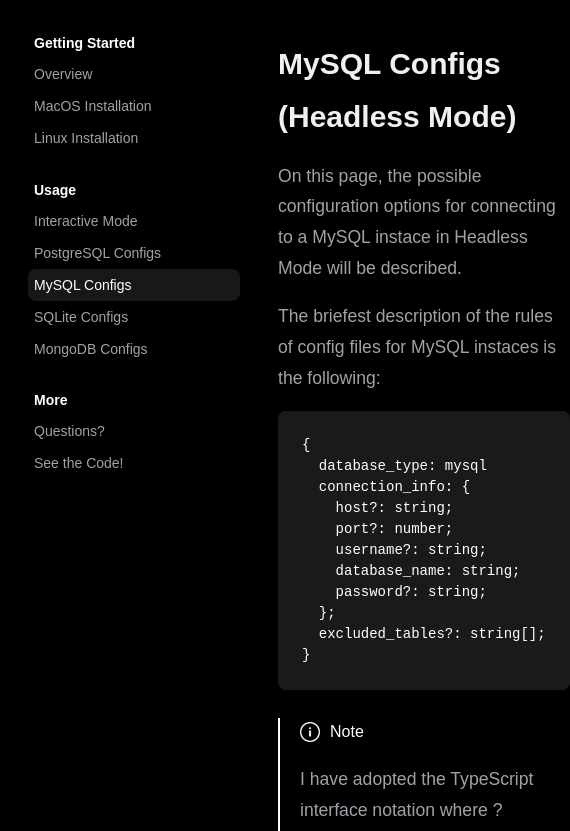
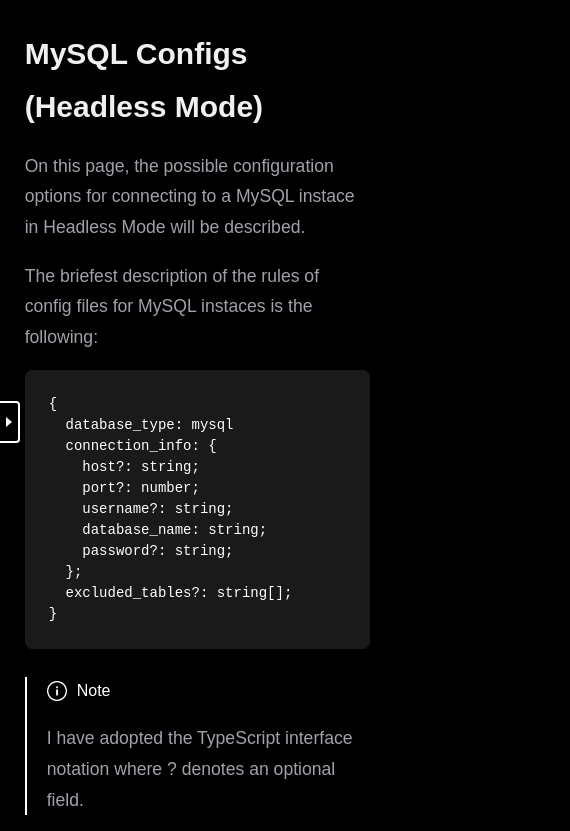
Before and after one commit to jamesdaniel3/auto-db-diagram-docs, a React (Vite) app in the folder frontend/: page /docs/usage/mysql in a window 390 px wide. Shown: the top 831 px of the page, 570 px wide, since content can reach past the window. Built offline with nearby package versions, Linux system fonts and the light colour scheme.

Commit message:
created collapsible navbar and updated some small styles

```diff
--- a/frontend/src/components/DocsNavbar.tsx
+++ b/frontend/src/components/DocsNavbar.tsx
@@ -1,10 +1,37 @@
 import { Link, useLocation } from "react-router-dom";
+import { useEffect, useState } from "react";
+
+import { NAVBAR_ITEMS, type NavLink } from "../constants/NavLinks";
+import arrow from "../assets/images/right-arrow.png";
 
 import "../styles/Navbar.css";
-import { NAVBAR_ITEMS, type NavLink } from "../constants/NavLinks";
 
 export default function DocsNavbar() {
   const location = useLocation();
+  const [isHidden, setIsHidden] = useState(true);
+
+  const handleActivatorClick = () => {
+    setIsHidden(false);
+  };
+
+  const handleCloseMenu = () => {
+    setIsHidden(true);
+  };
+
+  useEffect(() => {
+    if (!isHidden) {
+      // Menu is open - prevent body scroll
+      document.body.style.overflow = "hidden";
+    } else {
+      // Menu is closed - restore body scroll
+      document.body.style.overflow = "unset";
+    }
+
+    // Cleanup function to restore scroll on unmount
+    return () => {
+      document.body.style.overflow = "unset";
+    };
+  }, [isHidden]);
 
   const renderNavLink = (subItem: NavLink) => {
     const commonClasses = `navbar-link-container ${
@@ -26,7 +53,12 @@
     }
 
     return (
-      <Link to={subItem.url} className={commonClasses} key={subItem.id}>
+      <Link
+        to={subItem.url}
+        className={commonClasses}
+        key={subItem.id}
+        onClick={handleCloseMenu}
+      >
         <span className="navbar-link">{subItem.name}</span>
       </Link>
     );
@@ -34,7 +66,30 @@
 
   return (
     <>
-      <div className="navbar-container">
+      <div
+        className={`navbar-container-activator${
+          isHidden ? "" : " navbar-container-activator--hidden"
+        }`}
+        onClick={handleActivatorClick}
+      >
+        <button className="mini-tab">
+          <span className="arrow-right"></span>
+        </button>
+      </div>
+      <div
+        className={`navbar-container${
+          isHidden ? "" : " navbar-container--active"
+        }`}
+      >
+        <div className="close-navbar-container" onClick={handleCloseMenu}>
+          <img
+            src={arrow}
+            alt="arrow to close menu"
+            style={{ height: "25px", width: "25px" }}
+            className="close-navbar-arrow"
+          ></img>
+        </div>
+
         {NAVBAR_ITEMS.map((item) => (
           <div key={item.id} className="navbar-section-container">
             <p className="navbar-section-title">{item.title}</p>
--- a/frontend/src/styles/Docs.css
+++ b/frontend/src/styles/Docs.css
@@ -3,8 +3,8 @@
   flex-direction: row;
   max-width: 1400px;
   margin: 0 auto;
-  padding-left: 20px;
-  padding-right: 20px;
+  padding-left: 3vw;
+  padding-right: 3vw;
 }
 
 .footer-container {
--- a/frontend/src/styles/Navbar.css
+++ b/frontend/src/styles/Navbar.css
@@ -56,3 +56,83 @@
 .navbar-link-container:hover .navbar-link {
   color: white;
 }
+
+.navbar-container-activator {
+  display: none;
+}
+
+.close-navbar-container {
+  display: none;
+}
+
+@media (max-width: 720px) {
+  .navbar-container {
+    width: 0%;
+    height: 100%;
+    overflow: hidden;
+    transition: width 0.3s ease-in-out;
+    margin-right: 5px;
+  }
+
+  .navbar-container--active {
+    width: 97vw;
+  }
+
+  .navbar-container-activator {
+    display: block;
+  }
+
+  .navbar-container-activator--hidden {
+    opacity: 0;
+    pointer-events: none;
+    transition: opacity 0.3s ease-in-out;
+  }
+
+  .mini-tab {
+    width: 20px;
+    height: 5%;
+    background: transparent;
+    border: 2px solid white;
+    border-left: none;
+    border-radius: 0 4px 4px 0;
+    cursor: pointer;
+    display: flex;
+    align-items: center;
+    justify-content: center;
+    position: fixed;
+    left: 0;
+    top: 47.5%;
+    transition: transform 0.3s ease-in-out;
+  }
+
+  .mini-tab:hover {
+    background-color: #18181b;
+  }
+
+  .navbar-container-activator--hidden .mini-tab {
+    transform: translateX(-100%);
+  }
+
+  .arrow-right {
+    width: 0;
+    height: 0;
+    border-left: 6px solid white;
+    border-top: 5px solid transparent;
+    border-bottom: 5px solid transparent;
+  }
+
+  .close-navbar-arrow {
+    filter: invert(1);
+    transform: rotate(180deg);
+    margin-right: 6vw;
+  }
+
+  .close-navbar-container {
+    display: flex;
+    flex-direction: row;
+    justify-content: flex-end;
+    align-items: center;
+    width: 100%;
+    margin-bottom: -20px;
+  }
+}
--- a/frontend/src/styles/Pages.css
+++ b/frontend/src/styles/Pages.css
@@ -2,6 +2,7 @@
   font-size: 1.875rem;
   font-weight: 600;
   margin-bottom: 0;
+  margin-top: 20px;
 }
 
 .page-section-header {
@@ -139,36 +140,6 @@
   align-items: center;
 }
 
-.toggle-password-btn {
-  background-color: #4a5568;
-  color: #ffffff;
-  border: none;
-  padding: 6px 12px;
-  border-radius: 4px;
-  font-size: 14px;
-  cursor: pointer;
-  transition: background-color 0.2s;
-}
-
-.toggle-password-btn:hover {
-  background-color: #5a6578;
-}
-
-.copy-btn {
-  background-color: #3182ce;
-  color: #ffffff;
-  border: none;
-  padding: 6px 12px;
-  border-radius: 4px;
-  font-size: 14px;
-  cursor: pointer;
-  transition: background-color 0.2s;
-}
-
-.copy-btn:hover {
-  background-color: #2c5aa0;
-}
-
 .config-code {
   margin: 0;
   padding: 24px;
```
